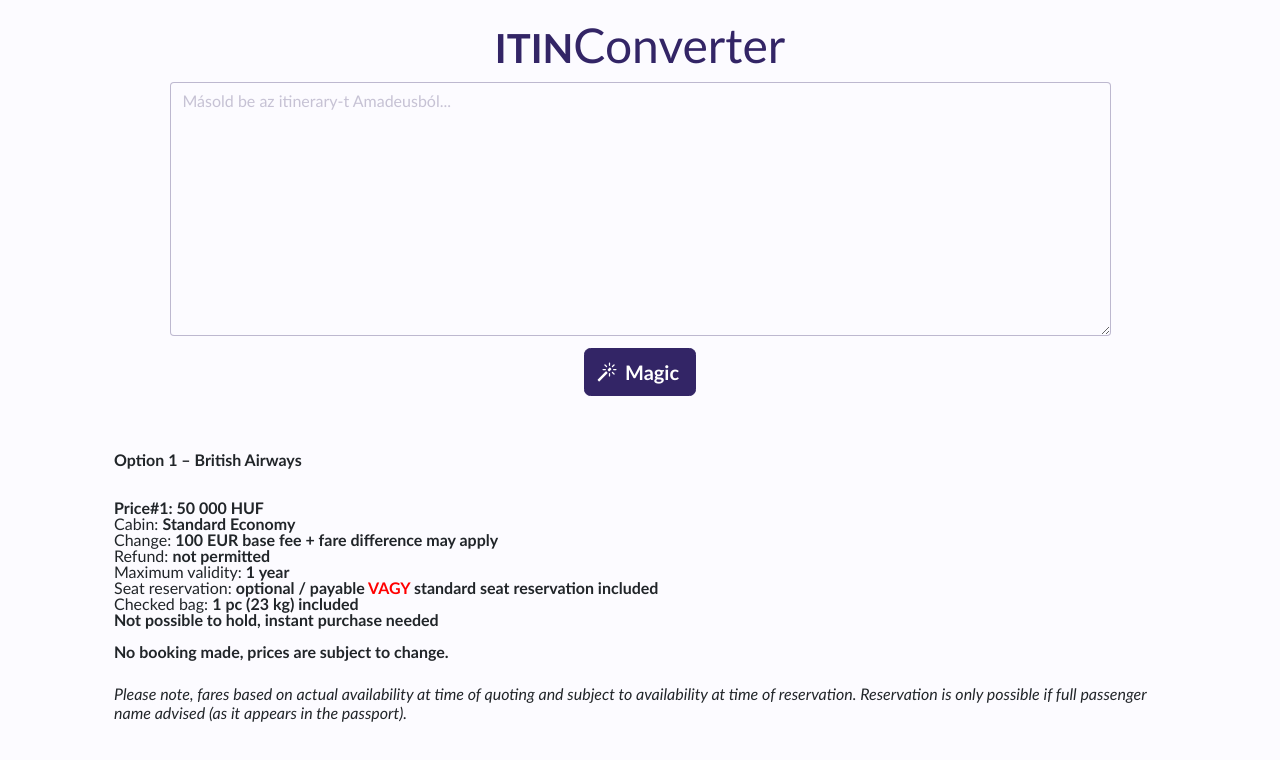
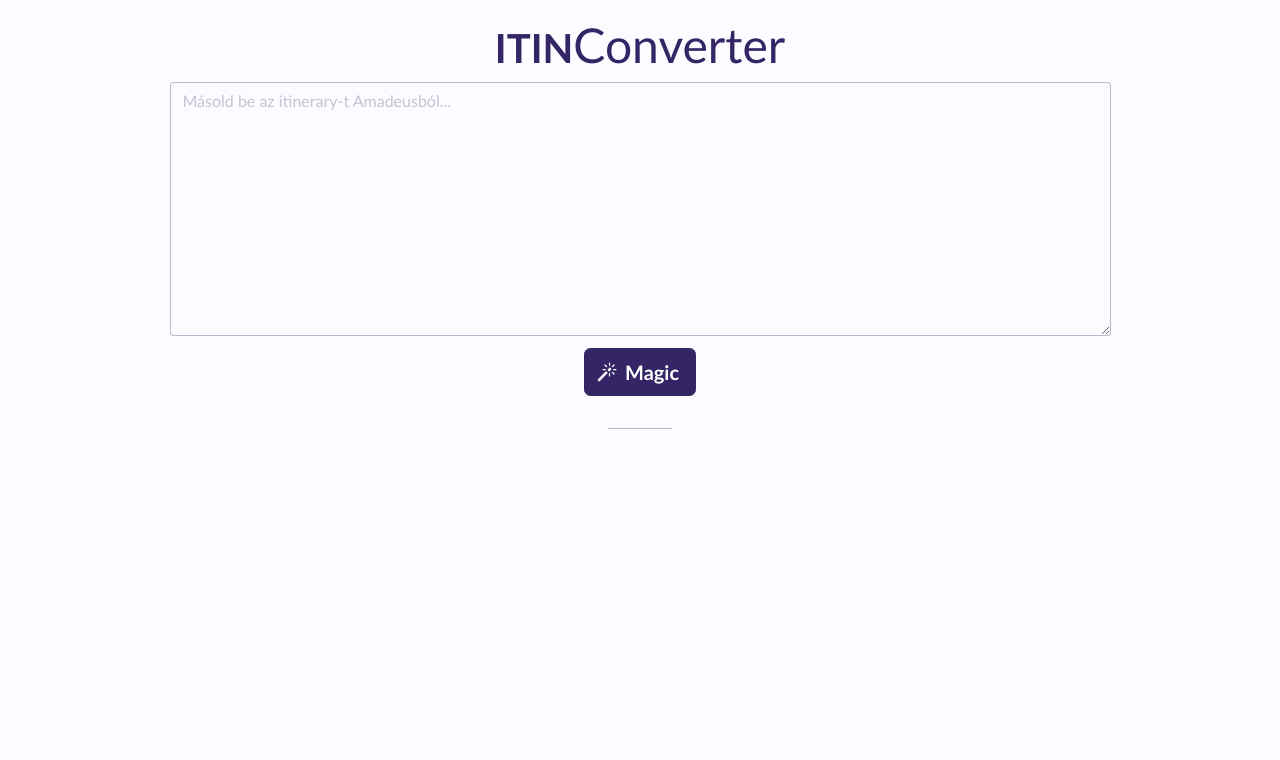
Before and after one commit to szg9/itin-converter, a React (Create React App) app: page / in a window 1280 px wide. Shown: the top 760 px of the page. Built offline with nearby package versions, Linux system fonts and the light colour scheme.

Commit message:
template feaure disabled

```diff
--- a/src/App.jsx
+++ b/src/App.jsx
@@ -276,30 +276,10 @@
         <p>Magic</p>
       </button>
 
-      <div className='air-en'>
-        <p className='bold'>Option 1 – British Airways</p>
-        <p><br /></p>
-        <div className='result'>
-          {result.map(result =>
-            <p>{result}</p>)}
-        </div>
-        <p><br /></p>
-        <p><span>Price#1: 50 000 HUF</span></p>
-        <p>Cabin: <span>Standard Economy</span></p>
-        <p>Change: <span>100 EUR base fee + fare difference may apply</span></p>
-        <p>Refund: <span>not permitted</span></p>
-        <p>Maximum validity: <span>1 year</span></p>
-        <p>Seat reservation: <span>optional / payable <span className='red'>VAGY</span> standard seat reservation included</span></p>
-        <p>Checked bag: <span>1 pc (23 kg) included</span></p>
-        <p><span>Not possible to hold, instant purchase needed</span></p>
-        <p><br /></p>
-        <p><span>No booking made, prices are subject to change.</span></p>
-        <p><br /></p>
-        <p className='italic'>Please note, fares based on actual availability at time of quoting and subject to availability at time of reservation. Reservation is only possible if full passenger name advised (as it appears in the passport).</p>
-
-
+      <div className='result'>
+        {result.map(result =>
+          <p>{result}</p>)}
       </div>
-
     </div>
   );
 }
--- a/src/App.scss
+++ b/src/App.scss
@@ -77,38 +77,13 @@
     }
 }
 
-.air-en {
+.result {
 
     margin-top: 2em;
     padding: 2em;
-
-    .result {
-
-        p {
-            line-height: normal;
-            color: black;
-            margin: 0;
-        }
-    }
+    border-top: .1em solid #3325664f;
 
     p {
         line-height: 0;
     }
-
-    .bold {
-        font-weight: bold;
-    }
-
-    .italic {
-        font-style: italic;
-        line-height: normal;
-    }
-
-    span {
-        font-weight: bold;
-
-        .red {
-            color: red;
-        }
-    }
 }
```
